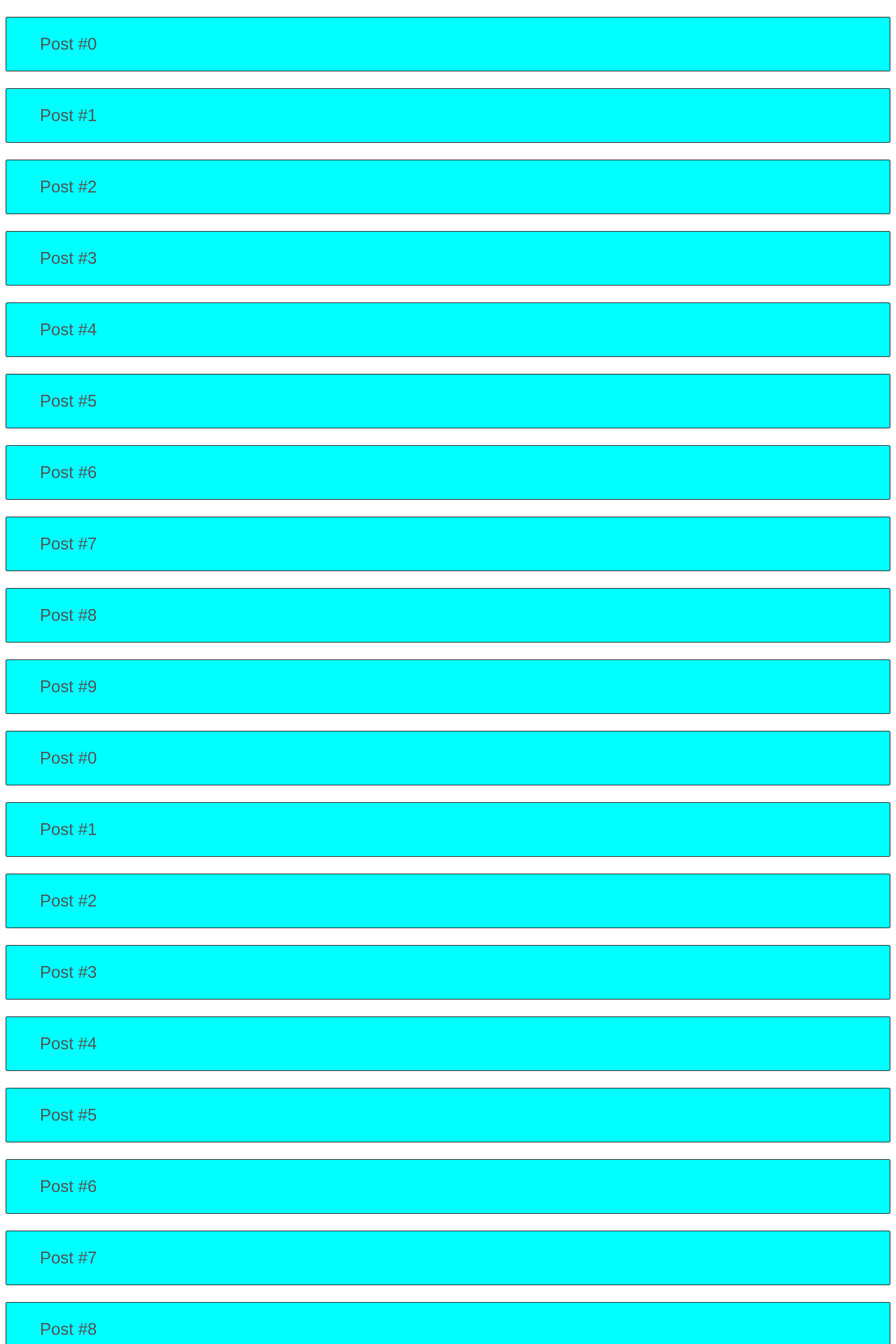
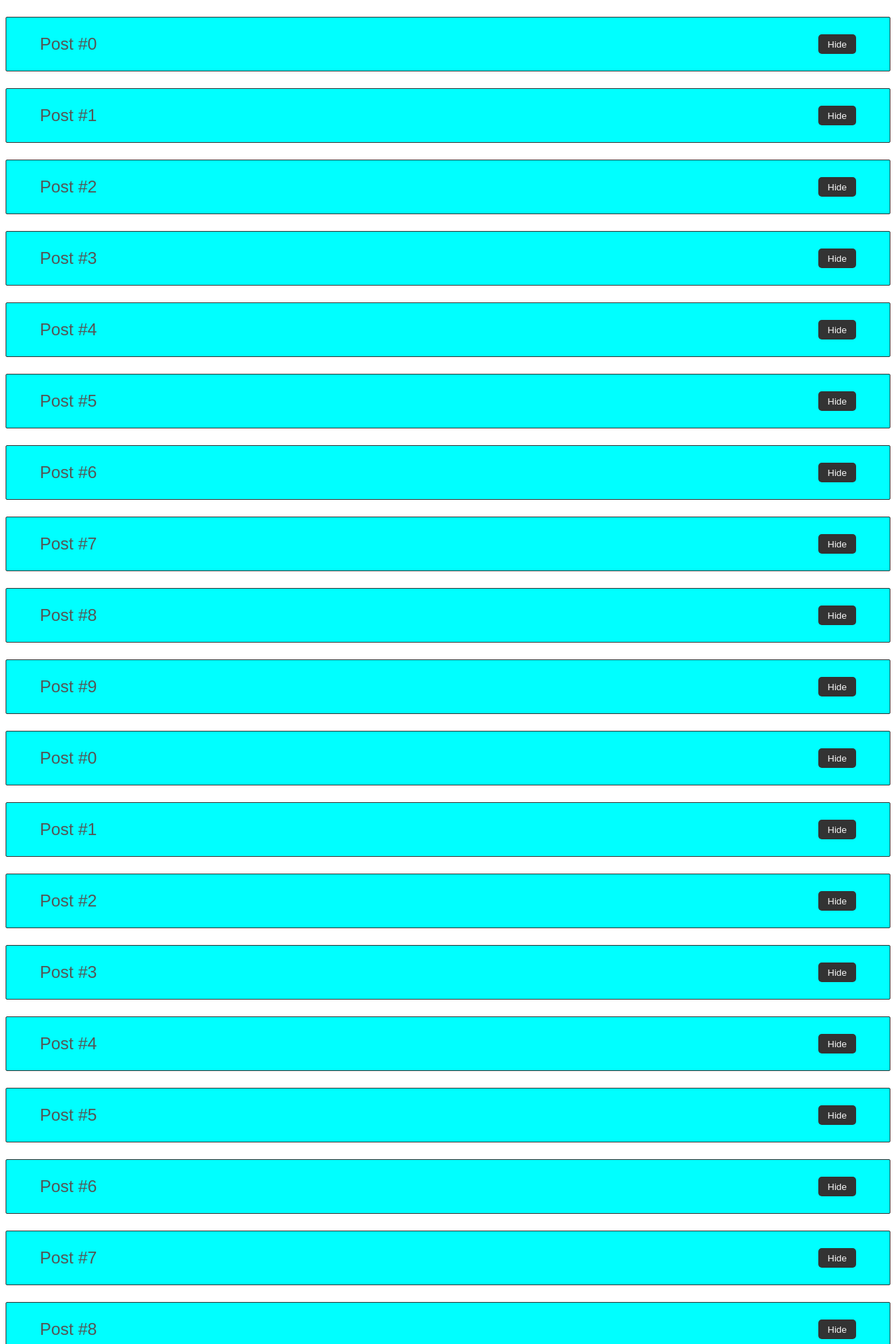
Before and after one commit to DieOsorio/CS50-SM, a Flask app: page / in a window 1280 px wide. Shown: the top 1920 px of the page at 70% size. Run offline with Flask 2, Linux system fonts and the light colour scheme.

Commit message:
Hide post buttons

```diff
--- a/static/posts.js
+++ b/static/posts.js
@@ -47,6 +47,17 @@
   post.className = 'post';
   post.innerHTML = contents;
 
+  // Add button to hide post
+  const hide = document.createElement('button');
+  hide.className = 'hide';
+  hide.innerHTML = 'Hide';
+  post.append(hide);
+
+  // When hide button is clicked, remove post
+  hide.onclick = function() {
+    this.parentElement.remove();
+  };
+
   // Add post to DOM
   document.querySelector('#posts').append(post);
-};
+}
--- a/templates/index.html
+++ b/templates/index.html
@@ -17,6 +17,25 @@
       border: 1px solid #333;
       border-radius: 2px;
     }
+    .hide {
+      float: right;
+      background-color: #333;
+      color: #f4f4f4;
+      padding: .5em 1em;
+      border-radius: 5px;
+      border: none;
+    }
+
+    .hide:hover {
+      background-color: #444;
+      color: #fbfbfb;
+    }
+
+    .hide:focus {
+      outline: none;
+      background-color: #555;
+      color: #fff;
+    }
   </style>
   <title>Document</title>
 </head>
```
